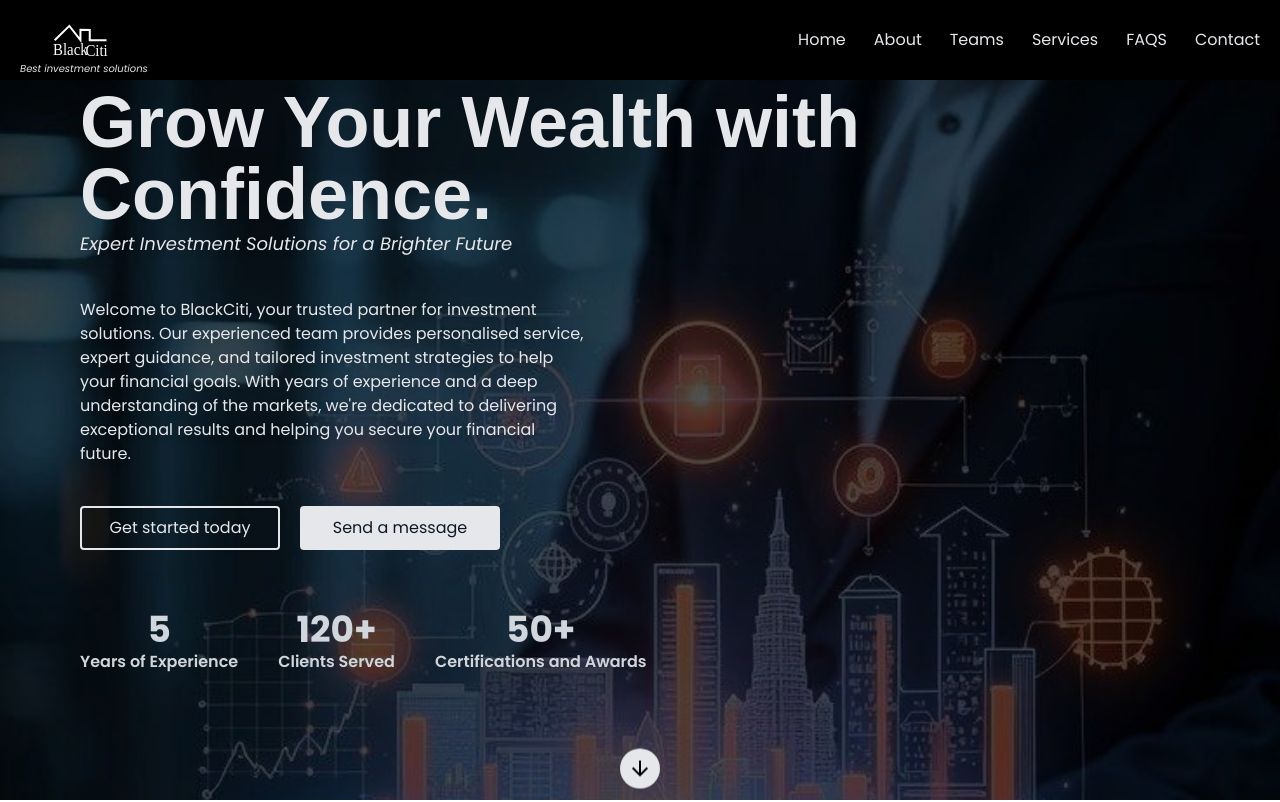
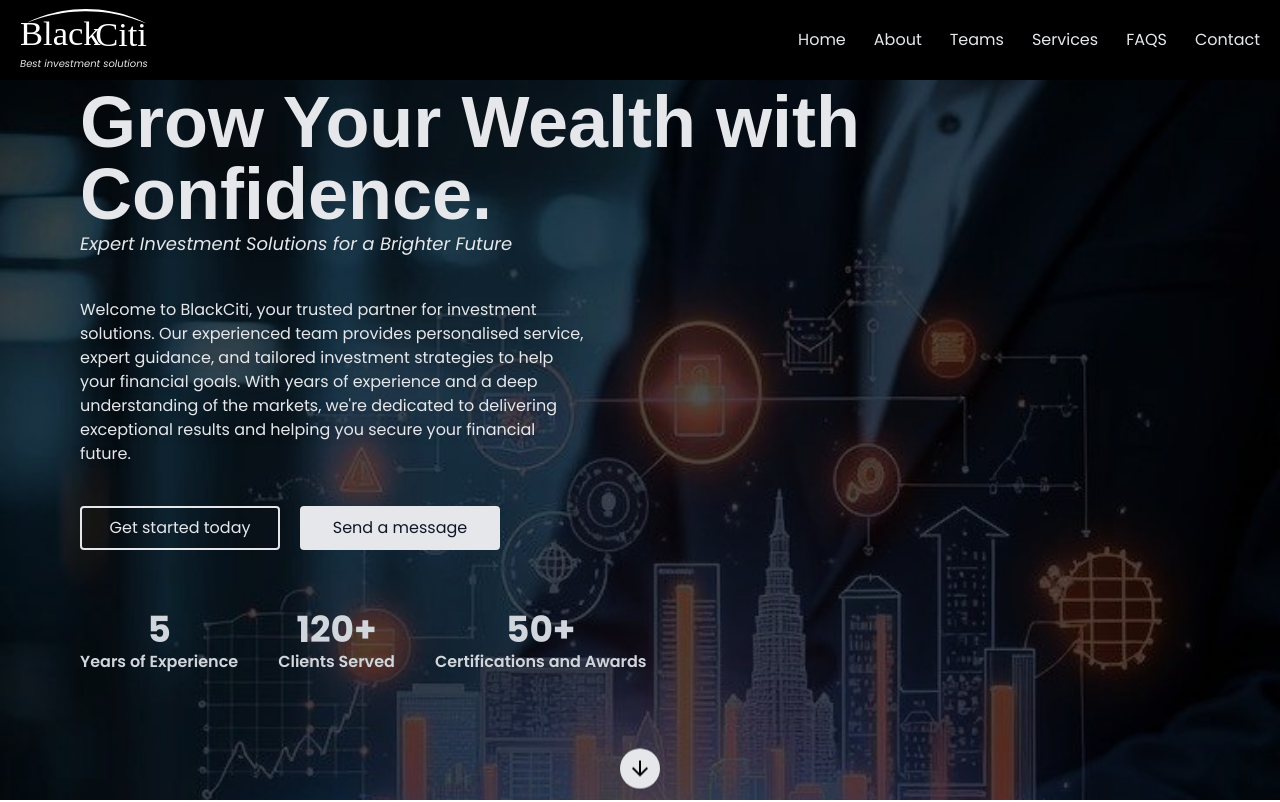
Before and after one commit to hxscyprodz/BlackCiti, a React (Vite) app: page / in a window 1280 px wide. Shown: the top 802 px of the page. Built offline with nearby package versions, Linux system fonts and the light colour scheme.

Commit message:
cahnged the company logo

```diff
--- a/index.html
+++ b/index.html
@@ -2,7 +2,7 @@
 <html lang="en">
   <head>
     <meta charset="UTF-8" />
-    <link rel="icon" type="image/svg+xml" href="" />
+    <link rel="icon" type="image/svg+xml" href="/logo.svg" />
     <link rel="preconnect" href="https://fonts.googleapis.com">
     <link rel="preconnect" href="https://fonts.gstatic.com" crossorigin>
     <link href="https://fonts.googleapis.com/css2?family=Poppins:ital,wght@0,100;0,200;0,300;0,400;0,500;0,600;0,700;0,800;0,900;1,100;1,200;1,300;1,400;1,500;1,600;1,700;1,800;1,900&display=swap" rel="stylesheet">
--- a/src/libs/footer.jsx
+++ b/src/libs/footer.jsx
@@ -7,9 +7,8 @@ export default function Footer() {
         <div className="grid sm:grid-cols-1 lg:grid-cols-4 space-y-10 space-x-10">
           <div className="flex flex-col gap-5">
             <div>
-              <h1 className="text-3xl font-bold text-gray-200">
-                Black<span className="text-blue-800 font-medium">Citi</span>{" "}
-              </h1>
+              <img className='w-30'
+                src="/logo.svg" alt="blackciti logo" />
               <p className="text-gray-200 italic text-xs">
                 Best investment solutions
               </p>
--- a/src/libs/header.jsx
+++ b/src/libs/header.jsx
@@ -9,7 +9,7 @@ export default function Header() {
         left-0 right-0 h-20 px-5 z-50"
     >
       <div className="flex flex-col items-center justify-center">
-        <img src="/blackciti.svg" alt="" />
+        <img src="/logo.svg" alt="" />
 
         <p className="text-gray-200 italic text-[10px]">
           Best investment solutions
```
Also changed, not shown: public/blackciti.svg (deleted), public/logo.svg.
